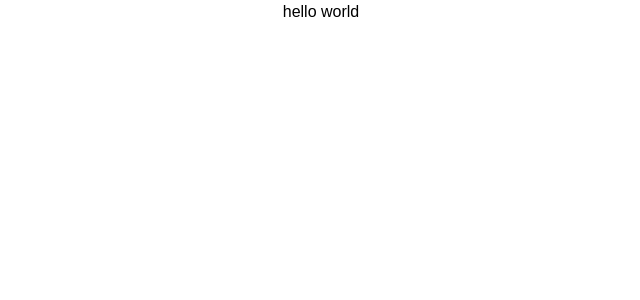
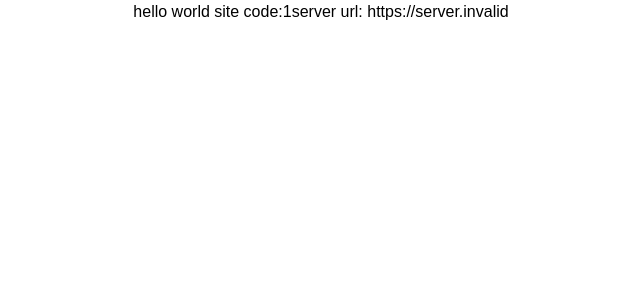
Before and after one commit to Anthony-Carmona/little_url_client, a React (Create React App) app: page /1 in a window 1280 px wide. Shown: the top 300 px of the page, without its empty margins (319-959 px from the left). Built offline with nearby package versions, Linux system fonts and the light colour scheme; no server answers.

Commit message:
reformat

```diff
--- a/src/App.js
+++ b/src/App.js
@@ -5,7 +5,7 @@ import {
   BrowserRouter as Router,
   Routes,
   Route,
-  Link
+  useParams
 } from "react-router-dom";
 
 
@@ -15,16 +15,16 @@ function App() {
       <Router>
         <Routes>
           <Route path="/" element={<UrlShortener/>} />
-          <Route path="/:site_code" element={<RedirectToSite/>} />
+          <Route path="/:site_code" element={<RedirectToSiteHelper/>}/>
         </Routes>
       </Router>
     </div>
   );
 }
 
-// function routers_router() {
-//   let { sub_directory } = useParams();
-//   return <UrlShortener />;
-// }
+function RedirectToSiteHelper() {
+  let { site_code } = useParams();
+  return <RedirectToSite site_code={site_code} />;
+}
 
 export default App;
--- a/src/components/RedirectToSite.jsx
+++ b/src/components/RedirectToSite.jsx
@@ -1,10 +1,22 @@
 import { useState, useEffect } from "react"
 import axios from "axios"
 
-export default function RedirectToSite() {
+export default function RedirectToSite({site_code}) {
+
+    // axios.get(
+    //     `${REACT_APP_SERVER_URL}`,
+    //     { long_url: url }
+    //   ).then(
+    //     (data) => {
+    //       set_little_url(window.location.href + data.data.little_url)
+    //     }
+    //   )
+
     return (
     <div>
         hello world
+        site code:{ site_code }
+        server url: { process.env.REACT_APP_SERVER_URL }
     </div>
     )
 }
```
